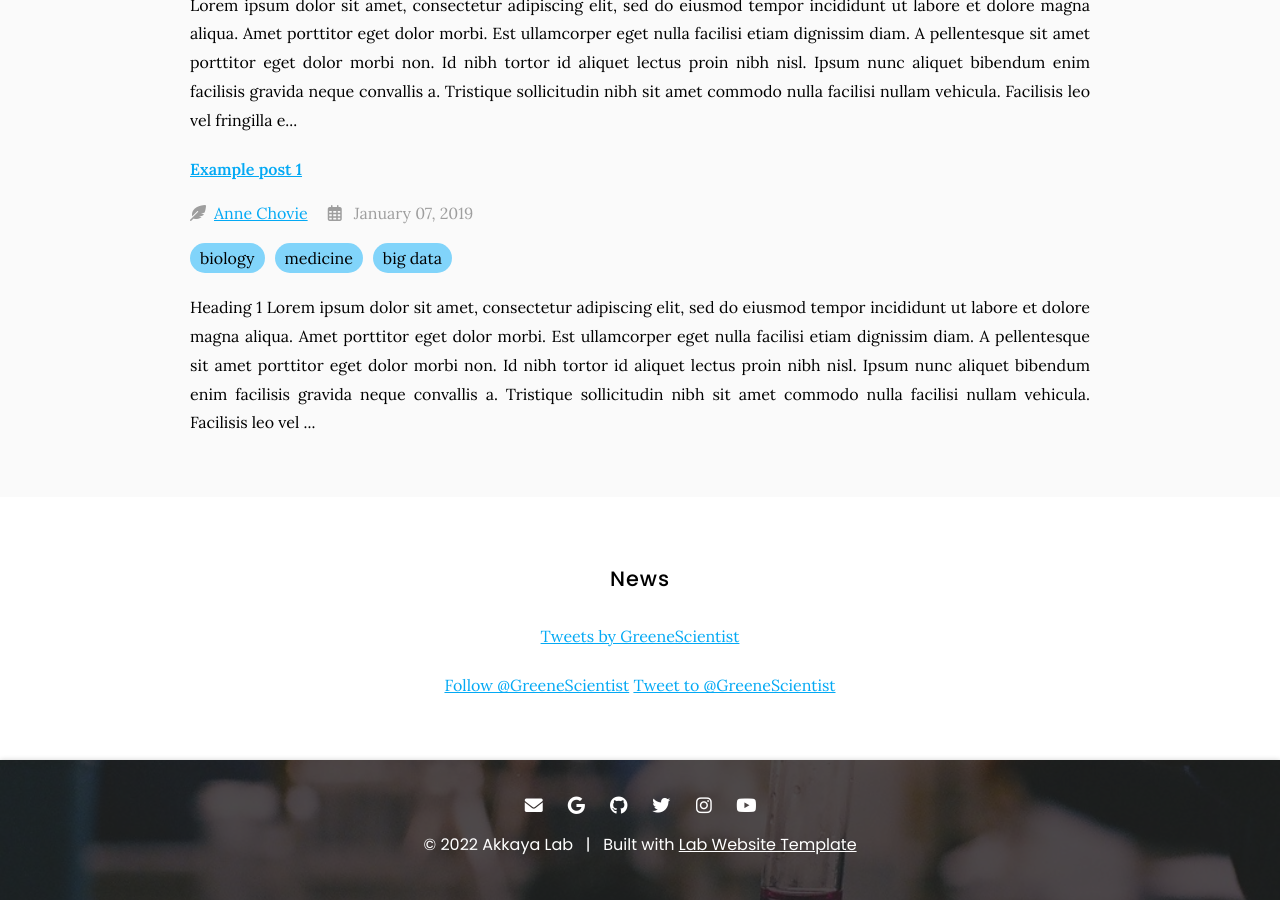
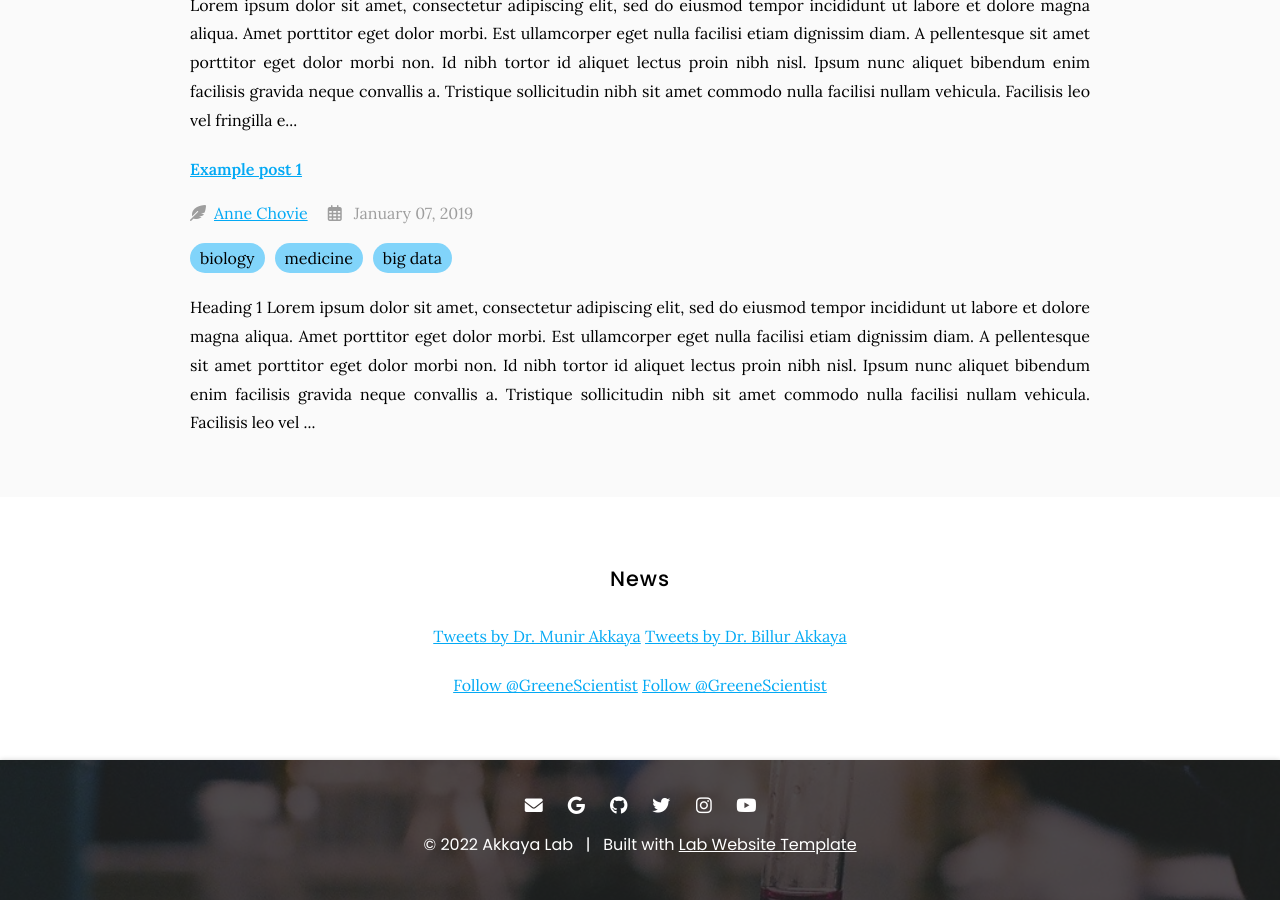
Before and after one commit to Harrisonthow/akkaya-lab, a Jekyll site: the page built from blog/index.md, in a window 1280 px wide and 900 px high, scrolled down 884 px. Built offline with Jekyll 4.4.1, drawn with Linux system fonts in a browser that asks for light colours; comment, search, counter and statistics services are not loaded.

Commit message:
Update Blog

```diff
--- a/blog/index.md
+++ b/blog/index.md
@@ -19,9 +19,10 @@ nav:
 
 <!-- Twitter embeds from https://publish.twitter.com/ -->
 
-<a class="twitter-timeline" data-width="400" data-height="400" href="https://twitter.com/GreeneScientist?ref_src=twsrc%5Etfw">Tweets by GreeneScientist</a> <script async src="https://platform.twitter.com/widgets.js" charset="utf-8"></script>
+<a class="twitter-timeline" data-width="400" data-height="400" href="https://twitter.com/mnr_akk?ref_src=twsrc%5Etfw">Tweets by Dr. Munir Akkaya</a> <script async src="https://platform.twitter.com/widgets.js" charset="utf-8"></script>
+<a class="twitter-timeline" data-width="400" data-height="400" href="https://twitter.com/billurakka?ref_src=twsrc%5Etfw">Tweets by Dr. Billur Akkaya</a> <script async src="https://platform.twitter.com/widgets.js" charset="utf-8"></script>
 {:.center}
 
-<a href="https://twitter.com/GreeneScientist?ref_src=twsrc%5Etfw" class="twitter-follow-button" data-show-count="false">Follow @GreeneScientist</a><script async src="https://platform.twitter.com/widgets.js" charset="utf-8"></script>
-<a href="https://twitter.com/intent/tweet?screen_name=GreeneScientist&ref_src=twsrc%5Etfw" class="twitter-mention-button" data-show-count="false">Tweet to @GreeneScientist</a><script async src="https://platform.twitter.com/widgets.js" charset="utf-8"></script>
+<a href="https://twitter.com/mnr_akk?ref_src=twsrc%5Etfw" class="twitter-follow-button" data-show-count="false">Follow @GreeneScientist</a><script async src="https://platform.twitter.com/widgets.js" charset="utf-8"></script>
+<a href="https://twitter.com/billurakka?ref_src=twsrc%5Etfw" class="twitter-follow-button" data-show-count="false">Follow @GreeneScientist</a><script async src="https://platform.twitter.com/widgets.js" charset="utf-8"></script>
 {:.center}
```
